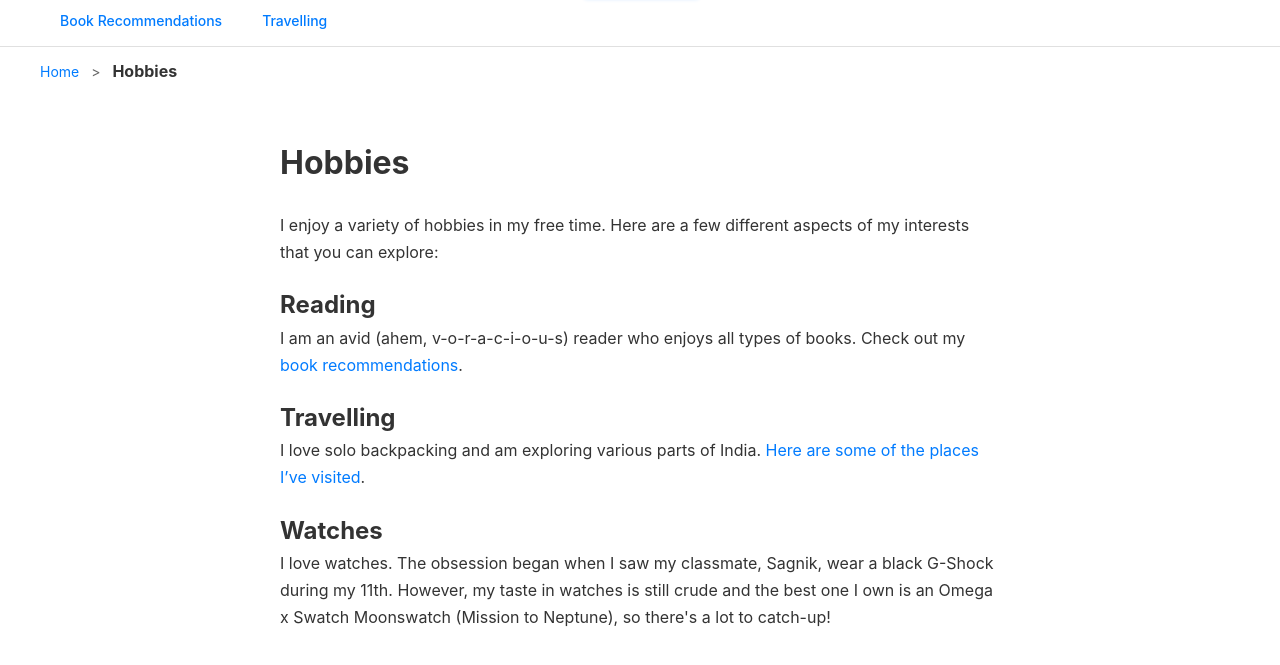
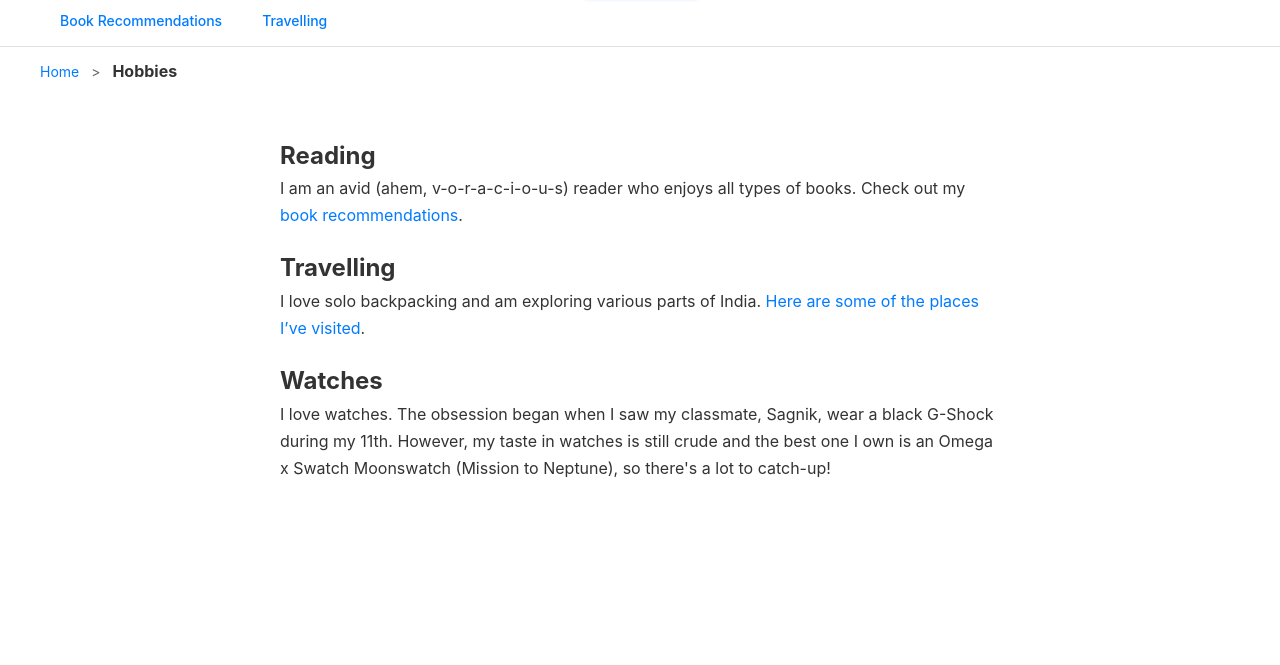
Before and after one commit to aditya-susarla/personal-website, a plain HTML site: page hobbies.html in a window 1280 px wide. Shown: the part 165-830 px from the top of the page. After the commit the page ends 800 px from the top, so only its background shows below. Drawn offline with Linux system fonts and the light colour scheme.

Commit message:
Update hobbies.html

```diff
--- a/hobbies.html
+++ b/hobbies.html
@@ -55,11 +55,6 @@
 
     <!-- Content Section -->
     <main class="content">
-      <h1>Hobbies</h1>
-      <p>
-        I enjoy a variety of hobbies in my free time. Here are a few different aspects of my interests that you can explore:
-      </p>
-
       <h2>Reading</h2>
       <p>
         I am an avid (ahem, v-o-r-a-c-i-o-u-s) reader who enjoys all types of books. Check out my <a href="books.html">book recommendations</a>.
```
